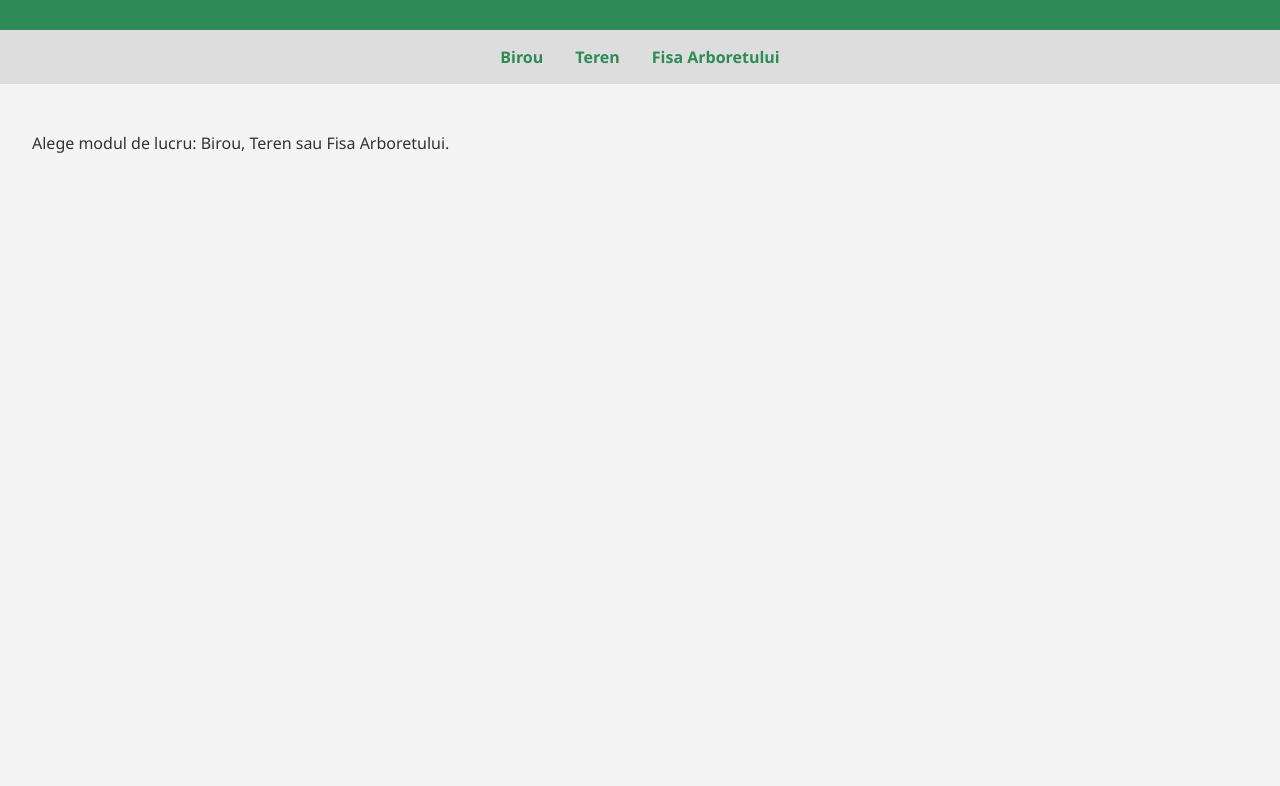
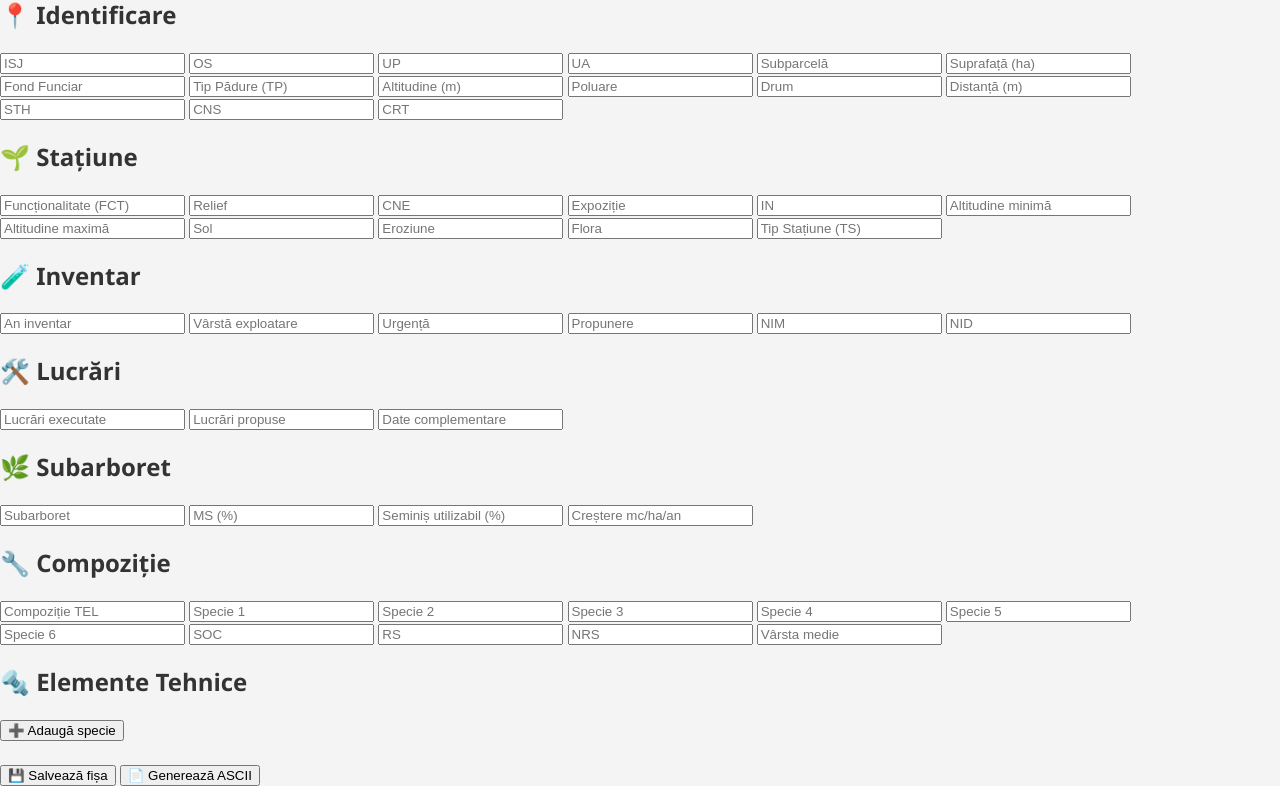
Before and after one commit to feldyb/Fisa-carnet, a plain HTML site: page index.html in a window 1280 px wide. Shown: the part 88-874 px from the top of the page. Before the commit the page ends 800 px from the top, so only its background shows below. Drawn offline with Linux system fonts and the light colour scheme.

Commit message:
Update index.html

```diff
--- a/index.html
+++ b/index.html
@@ -2,29 +2,85 @@
 <html lang="ro">
 <head>
   <meta charset="UTF-8">
-  <meta name="viewport" content="width=device-width, initial-scale=1">
-  <title>Fișă Arboret</title>
+  <meta name="viewport" content="width=device-width, initial-scale=1.0">
+  <title>Fișă Silvică</title>
   <link rel="stylesheet" href="style.css">
-  <link rel="manifest" href="manifest.json">
 </head>
 <body>
-  <header>
-    <h1>Fișă Arboret</h1>
-  </header>
-  <nav>
-    <a href="birou.html">Birou</a>
-    <a href="teren.html">Teren</a>
-    <a href="arboretum.html">Fisa Arboretului</a>
-  </nav>
-  <div class="container">
-    <p>Alege modul de lucru: Birou, Teren sau Fisa Arboretului.</p>
-  </div>
+  <h1>🌲 Fișă Silvică – Versiunea 1.0</h1>
+  <form id="fisaForm">
 
-  <script src="app.js" defer></script>
-  <script>
-    if ("serviceWorker" in navigator) {
-      navigator.serviceWorker.register("service-worker.js");
-    }
-  </script>
+    <h2>📍 Identificare</h2>
+    <input id="isj" placeholder="ISJ" />
+    <input id="os" placeholder="OS" />
+    <input id="up" placeholder="UP" />
+    <input id="ua" placeholder="UA" />
+    <input id="subparcela" placeholder="Subparcelă" />
+    <input id="suprafata" placeholder="Suprafață (ha)" />
+    <input id="fond" placeholder="Fond Funciar" />
+    <input id="tip_padure" placeholder="Tip Pădure (TP)" />
+    <input id="altitudine" placeholder="Altitudine (m)" />
+    <input id="poluare" placeholder="Poluare" />
+    <input id="drum" placeholder="Drum" />
+    <input id="distanta" placeholder="Distanță (m)" />
+    <input id="sth" placeholder="STH" />
+    <input id="cns" placeholder="CNS" />
+    <input id="crt" placeholder="CRT" />
+
+    <h2>🌱 Stațiune</h2>
+    <input id="fct" placeholder="Funcționalitate (FCT)" />
+    <input id="relief" placeholder="Relief" />
+    <input id="cne" placeholder="CNE" />
+    <input id="expo" placeholder="Expoziție" />
+    <input id="in" placeholder="IN" />
+    <input id="alt_min" placeholder="Altitudine minimă" />
+    <input id="alt_max" placeholder="Altitudine maximă" />
+    <input id="sol" placeholder="Sol" />
+    <input id="erz" placeholder="Eroziune" />
+    <input id="flora" placeholder="Flora" />
+    <input id="ts" placeholder="Tip Stațiune (TS)" />
+
+    <h2>🧪 Inventar</h2>
+    <input id="inv" placeholder="An inventar" />
+    <input id="te" placeholder="Vârstă exploatare" />
+    <input id="urg" placeholder="Urgență" />
+    <input id="prm" placeholder="Propunere" />
+    <input id="nim" placeholder="NIM" />
+    <input id="nid" placeholder="NID" />
+
+    <h2>🛠️ Lucrări</h2>
+    <input id="lx" placeholder="Lucrări executate" />
+    <input id="lp" placeholder="Lucrări propuse" />
+    <input id="dc" placeholder="Date complementare" />
+
+    <h2>🌿 Subarboret</h2>
+    <input id="sba" placeholder="Subarboret" />
+    <input id="ms" placeholder="MS (%)" />
+    <input id="seminis" placeholder="Seminiș utilizabil (%)" />
+    <input id="ip" placeholder="Creștere mc/ha/an" />
+
+    <h2>🔧 Compoziție</h2>
+    <input id="tel" placeholder="Compoziție TEL" />
+    <input id="sp1" placeholder="Specie 1" />
+    <input id="sp2" placeholder="Specie 2" />
+    <input id="sp3" placeholder="Specie 3" />
+    <input id="sp4" placeholder="Specie 4" />
+    <input id="sp5" placeholder="Specie 5" />
+    <input id="sp6" placeholder="Specie 6" />
+    <input id="soc" placeholder="SOC" />
+    <input id="rs" placeholder="RS" />
+    <input id="nrs" placeholder="NRS" />
+    <input id="vs" placeholder="Vârsta medie" />
+
+    <h2>🔩 Elemente Tehnice</h2>
+    <div id="elementeContainer"></div>
+    <button type="button" onclick="adaugaRand()">➕ Adaugă specie</button>
+
+    <br><br>
+    <button type="submit">💾 Salvează fișa</button>
+    <button type="button" onclick="genereazaAscii()">📄 Generează ASCII</button>
+  </form>
+
+  <script src="app.js"></script>
 </body>
 </html>
```
